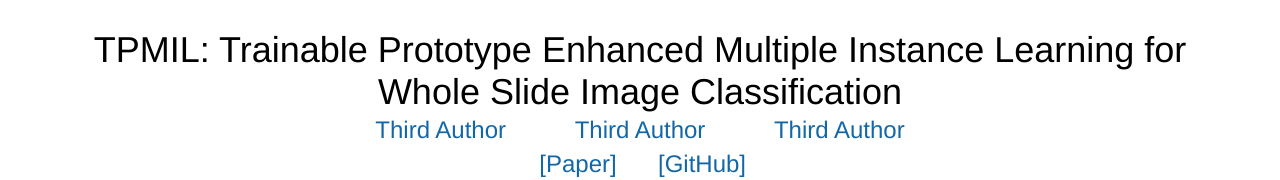
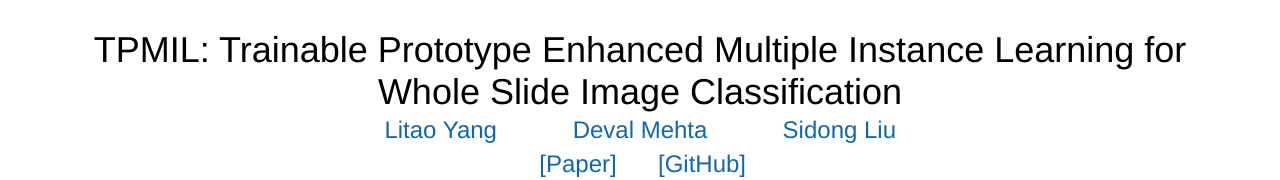
Before and after one commit to LitaoYang-Jet/TPMIL, a plain HTML site: page index.html in a window 1280 px wide. Shown: the top 180 px of the page. Drawn offline with Linux system fonts and the light colour scheme; a script that the page names is missing.

Commit message:
Update index.html

```diff
--- a/index.html
+++ b/index.html
@@ -144,17 +144,17 @@
 				<tr>
 					<td align=center width=100px>
 						<center>
-							<span style="font-size:24px"><a href="https://en.wikipedia.org/wiki/James_J._Gibson">Third Author</a></span>
+							<span style="font-size:24px"><a href="https://en.wikipedia.org/wiki/James_J._Gibson">Litao Yang</a></span>
 						</center>
 					</td>
 					<td align=center width=100px>
 						<center>
-							<span style="font-size:24px"><a href="https://en.wikipedia.org/wiki/James_J._Gibson">Third Author</a></span>
+							<span style="font-size:24px"><a href="https://en.wikipedia.org/wiki/James_J._Gibson">Deval Mehta</a></span>
 						</center>
 					</td>
 					<td align=center width=100px>
 						<center>
-							<span style="font-size:24px"><a href="https://en.wikipedia.org/wiki/James_J._Gibson">Third Author</a></span>
+							<span style="font-size:24px"><a href="https://en.wikipedia.org/wiki/James_J._Gibson">Sidong Liu</a></span>
 						</center>
 					</td>
 				</tr>
```
